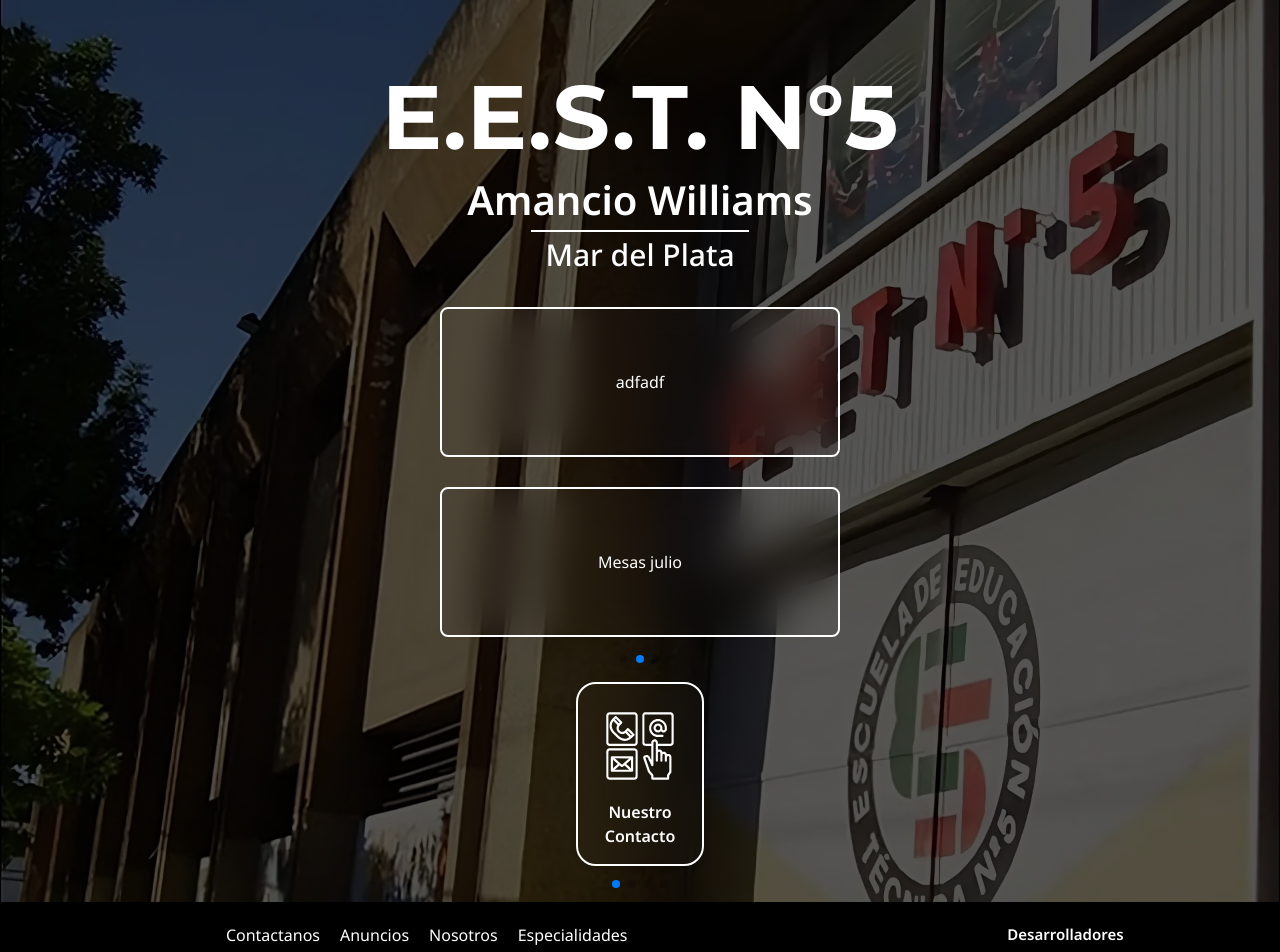
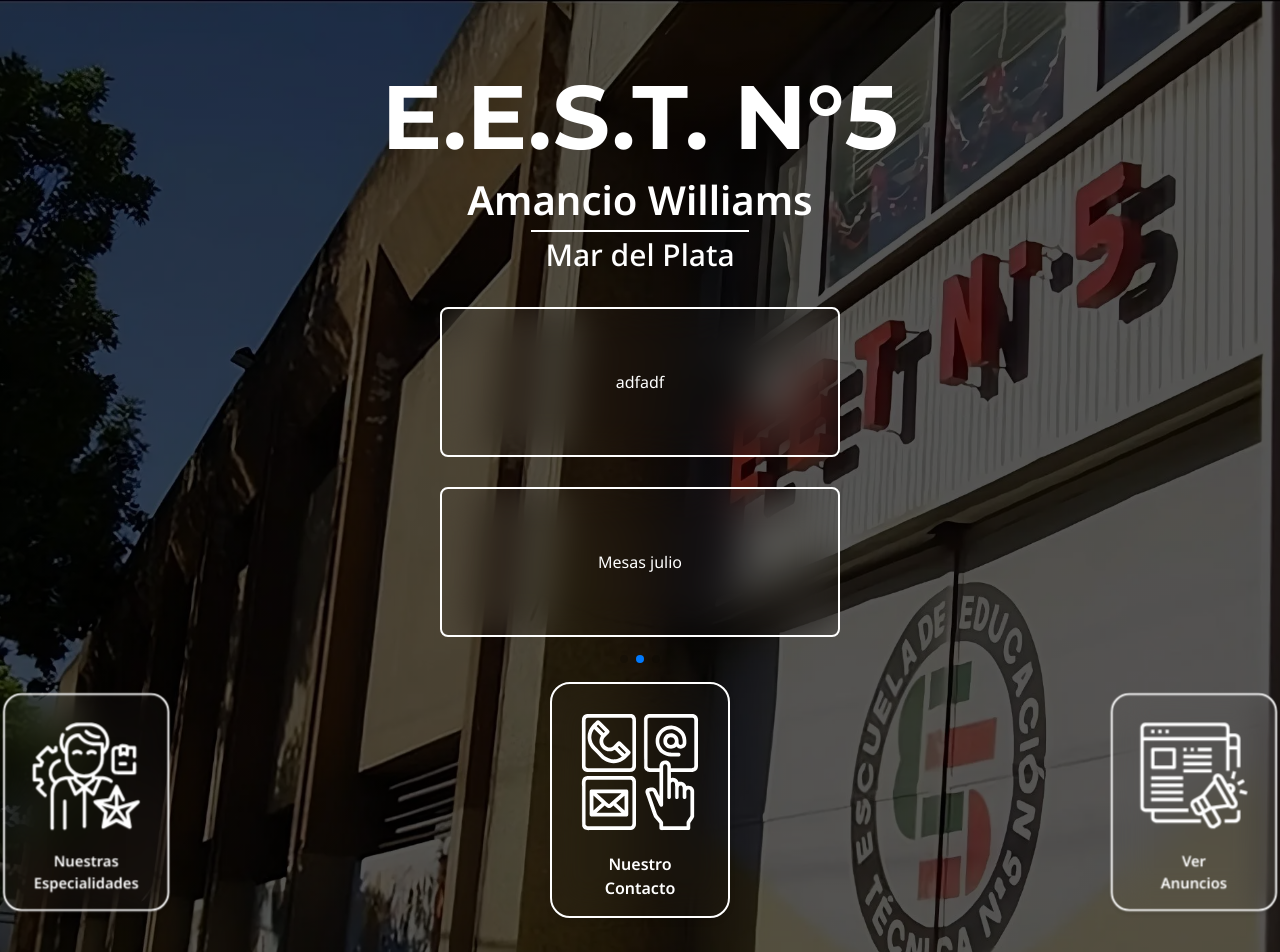
Before and after one commit to GudinoJoaquin/eestn5-v2, a Next.js app: page / in a window 1280 px wide. Shown: the top 952 px of the page. Built offline with nearby package versions, Linux system fonts and the light colour scheme.

Commit message:
prueba buttoncarrusel 4

```diff
--- a/app/components/ButtonCarrusel.tsx
+++ b/app/components/ButtonCarrusel.tsx
@@ -20,27 +20,27 @@ export default function ButtonCarrusel() {
         effect={"coverflow"}
         grabCursor={true}
         centeredSlides={true}
-        slidesPerView={"auto"}
+        slidesPerView={'auto'}
         loop
         pagination={{
           clickable: true,
         }}
         navigation={true}
         coverflowEffect={{
-          rotate: 50,
+          rotate: 0,
           stretch: 0,
           depth: 100,
           modifier: 1,
           slideShadows: false,
         }}
         modules={[EffectCoverflow, Pagination, Navigation]}
-        className="grid place-items-center pt-[20px]"
+        className="grid place-items-center pt-[20px] max-w-[1300px]"
       >
         {HomeButtonController.map((btnProps, index) => (
           <SwiperSlide
             key={index}
-            style={{ background: "none" }}
-            className="grid place-items-center mb-[20px]"
+            style={{ background: "none", display: 'flex', justifyContent: 'center', alignItems: 'center', width: 600 }}
+            className="grid place-items-center mb-[40px]"
           >
             <HomeButton
               text={btnProps.text}
--- a/app/ui/styles.ts
+++ b/app/ui/styles.ts
@@ -25,5 +25,5 @@ export const CarruselStyles = {
 export const HomeButtonStyle = {
   base: 'rounded-[20px] flex justify-center items-center flex-col transition duration-[.3s] ease-in-out mb-4 text-white bg-white/[2%] backdrop-blur-[20px] font-semibold p-4 border-2 border-white shadow-md',
   mobile: 'w-[35%] text-[14px]',
-  desktop: 'lg:w-[10%] lg:text-[16px]'
+  desktop: 'lg:w-[30%] lg:text-[16px]'
 }
```
